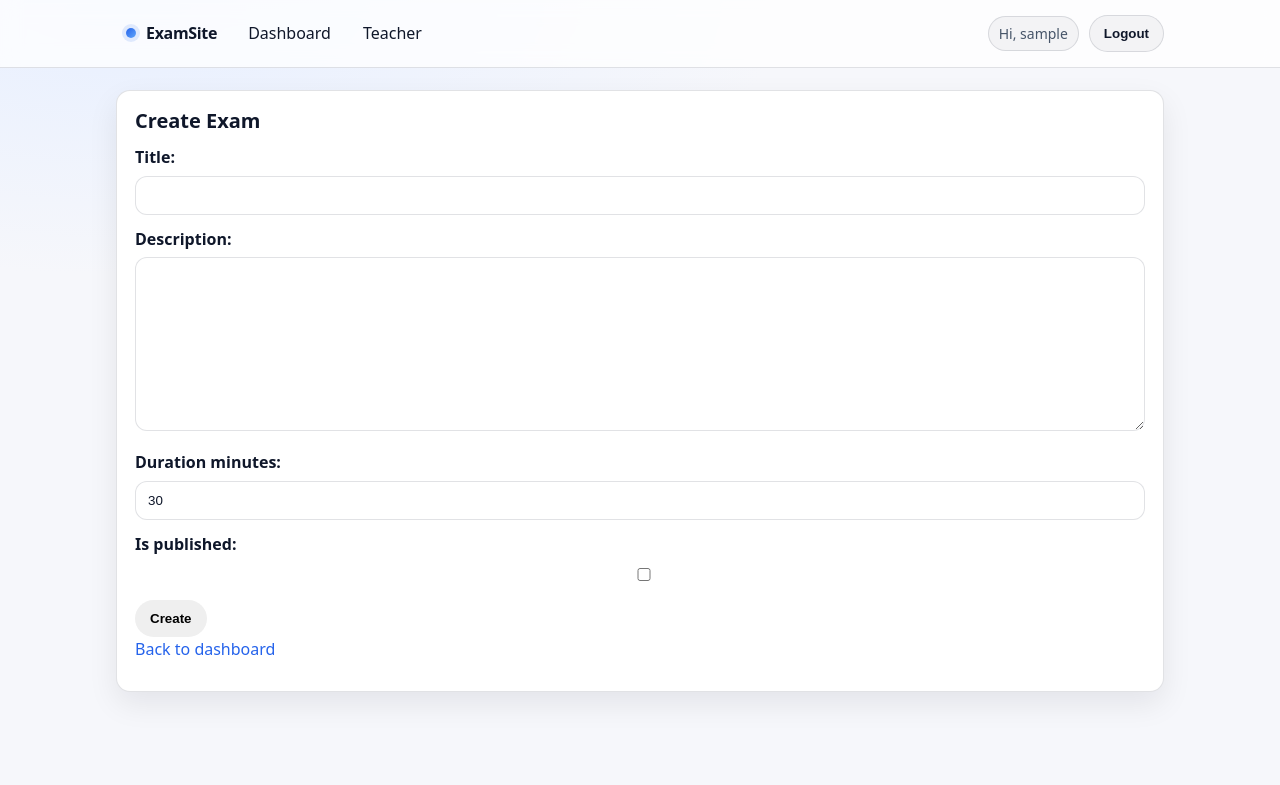
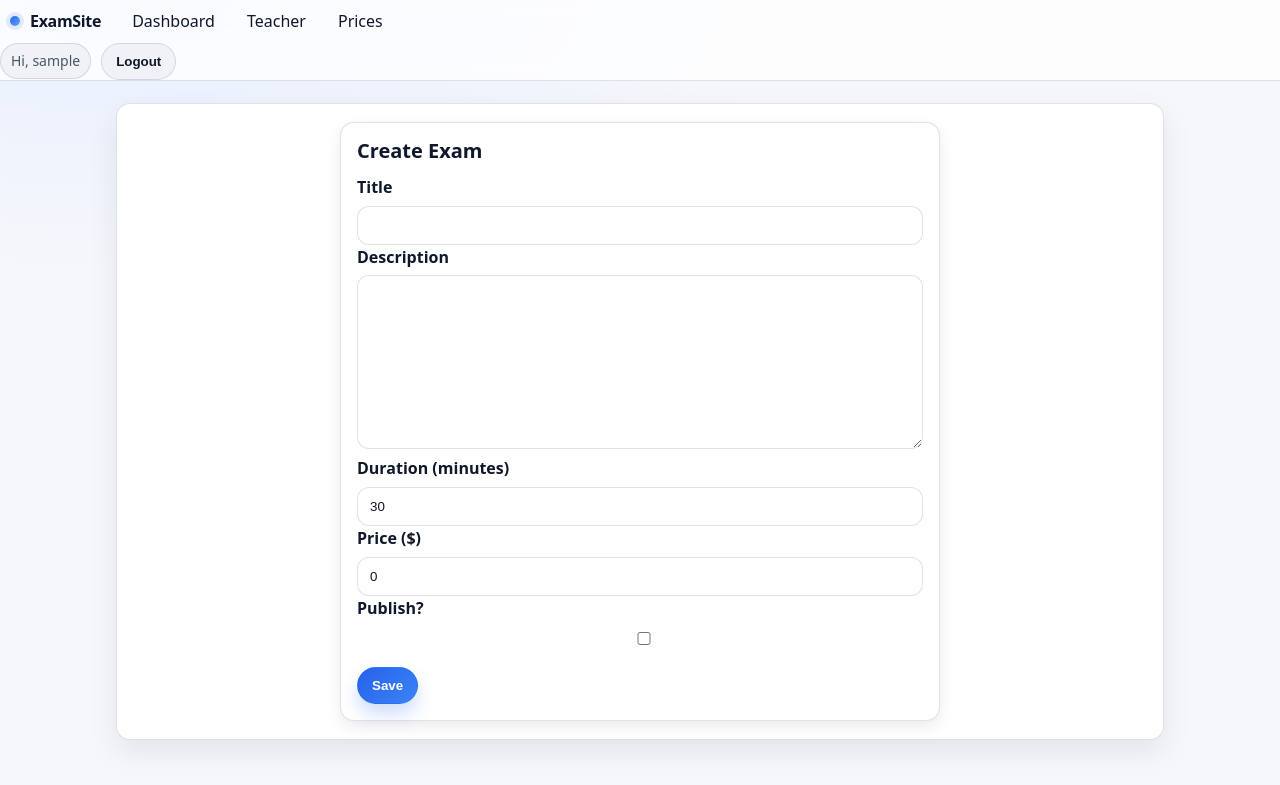
Before and after one commit to Saidabdi38/exam-site, a Django app: page /teacher/exams/new/ in a window 1280 px wide. Shown: the top 785 px of the page. Run offline with Django 5.2, Linux system fonts and the light colour scheme; the visitor is signed in with stand-in values (Sample User, id 1).

Commit message:
Added Prices page, updated navbar, updated CSS

```diff
--- a/exams/models.py
+++ b/exams/models.py
@@ -31,6 +31,7 @@ class Exam(models.Model):
     )
     title = models.CharField(max_length=200)
     description = models.TextField(blank=True)
+    price = models.DecimalField(max_digits=10, decimal_places=2, default=0)
     duration_minutes = models.PositiveIntegerField(default=30)
     is_published = models.BooleanField(default=False)
     created_at = models.DateTimeField(auto_now_add=True)
--- a/exams/static/exams/css/style.css
+++ b/exams/static/exams/css/style.css
@@ -74,21 +74,31 @@ nav{
   background: rgba(255,255,255,0.75);
   border-bottom: 1px solid var(--border);
 }
-.navbar{
+
+.navbar {
     max-width: var(--max);
     margin: 0 auto;
     padding: 12px 16px;
     display: flex;
     align-items: center;
     justify-content: space-between;
+    flex-wrap: nowrap;      /* Prevent wrapping */
     gap: 12px;
 }
-.nav-left, .nav-right{
+
+.nav-left,
+.nav-right {
     display: flex;
     align-items: center;
     gap: 10px;
-  flex-wrap: wrap;
+    flex-wrap: nowrap;      /* Prevent wrapping of links */
 }
+
+.nav-right > * {
+    white-space: nowrap;  /* Prevent buttons from breaking */
+}
+
+
 .brand{
   display: inline-flex;
   align-items: center;
--- a/exams/teacher_views.py
+++ b/exams/teacher_views.py
@@ -50,8 +50,7 @@ def _get_owned_exam_or_404(request, exam_id: int) -> Exam:
 class ExamForm(ModelForm):
     class Meta:
         model = Exam
-        fields = ["title", "description", "duration_minutes", "is_published"]
-
+        fields = ["title", "description", "duration_minutes", "is_published", "price"]
 
 class QuestionForm(ModelForm):
     class Meta:
--- a/exams/templates/base.html
+++ b/exams/templates/base.html
@@ -11,7 +11,6 @@
 <body class="{% block body_class %}{% endblock %}">
 
 <nav>
-  <div class="navbar">
   <div class="nav-left">
     <a class="brand" href="{% url 'home' %}">
       <span class="brand-dot"></span>
@@ -23,8 +22,10 @@
       {% if user.is_staff %}
         <a class="navlink" href="{% url 'teacher_dashboard' %}">Teacher</a>
       {% endif %}
+      <a class="navlink" href="{% url 'exam_prices' %}">Prices</a>
     {% else %}
       <a class="navlink" href="{% url 'home' %}">Home</a>
+      <a class="navlink" href="{% url 'exam_prices' %}">Exams</a>
     {% endif %}
   </div>
 
--- a/exams/templates/teacher/dashboard.html
+++ b/exams/templates/teacher/dashboard.html
@@ -22,6 +22,7 @@
 
     <p>
       Duration: {{ exam.duration_minutes }} minutes |
+      Price: <strong>${{ exam.price }}</strong> |
       Published: <strong>{{ exam.is_published }}</strong>
     </p>
 
--- a/exams/templates/teacher/exam_form.html
+++ b/exams/templates/teacher/exam_form.html
@@ -1,12 +1,41 @@
 {% extends "base.html" %}
+
+{% block title %}{{ mode }} Exam{% endblock %}
+
 {% block content %}
-<h2>{{ mode }} Exam</h2>
+<div class="card" style="max-width:600px; margin:auto;">
+    <h2>{{ mode }} Exam</h2>
+    <form method="post">
+        {% csrf_token %}
 
-  <form method="post">
-    {% csrf_token %}
-    {{ form.as_p }}
-    <button type="submit">{{ mode }}</button>
-  </form>
+        <!-- Title -->
+        <label for="id_title">Title</label>
+        {{ form.title }}
+        <div class="helptext">{{ form.title.help_text }}</div>
 
-  <p><a href="{% url 'teacher_dashboard' %}">Back to dashboard</a></p>
+        <!-- Description -->
+        <label for="id_description">Description</label>
+        {{ form.description }}
+        <div class="helptext">{{ form.description.help_text }}</div>
+
+        <!-- Duration -->
+        <label for="id_duration_minutes">Duration (minutes)</label>
+        {{ form.duration_minutes }}
+        <div class="helptext">{{ form.duration_minutes.help_text }}</div>
+
+        <!-- Price -->
+        <label for="id_price">Price ($)</label>
+        {{ form.price }}
+        <div class="helptext">{{ form.price.help_text }}</div>
+
+        <!-- Published -->
+        <label for="id_is_published">Publish?</label>
+        {{ form.is_published }}
+        <div class="helptext">{{ form.is_published.help_text }}</div>
+
+        <div style="margin-top:16px;">
+            <button type="submit" class="btn btn-primary">Save</button>
+        </div>
+    </form>
+</div>
 {% endblock %}
--- a/exams/urls.py
+++ b/exams/urls.py
@@ -23,5 +23,8 @@ urlpatterns = [
 
     # Teacher
     path("teacher/dashboard/", views.teacher_dashboard, name="teacher_dashboard"),
-     path("teacher/", include("exams.teacher_urls")),
+    path("teacher/", include("exams.teacher_urls")),
+
+     #Price
+    path("prices/", views.exam_prices, name="exam_prices"),
 ]
--- a/exams/views.py
+++ b/exams/views.py
@@ -280,3 +280,7 @@ def student_exams(request):
     recent_results = Attempt.objects.filter(user=user, submitted_at__isnull=False).order_by('-submitted_at')[:5]
 
     return render(request, "student/dashboard.html", {"rows": rows, "recent_results": recent_results})
+
+def exam_prices(request):
+    exams = Exam.objects.filter(is_published=True)
+    return render(request, "public/exam_prices.html", {"exams": exams})
```
Also changed, not shown: exams/admin.py (+11 -2 lines), exams/templates/public/exam_prices.html (added, +43 -0 lines), exams/templates/students/exams_list.html (+25 -16 lines), exams/migrations/0008_exam_price.py (added). Lines whose indentation alone changed are shown as unchanged.
